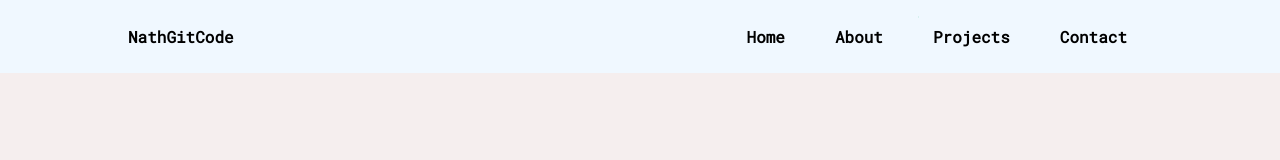
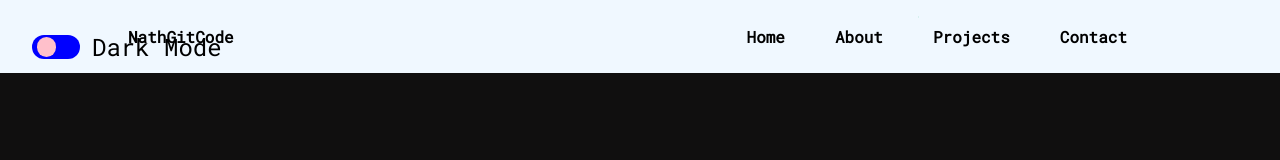
Before and after one commit to NathGitCode/portfoliov2, a React (Create React App) app: page / in a window 1280 px wide. Shown: the top 160 px of the page. Built offline with nearby package versions, Linux system fonts and the light colour scheme; a web font is replaced by a local one.

Commit message:
dark mode function done, needs css

```diff
--- a/src/App.css
+++ b/src/App.css
@@ -1,6 +1,9 @@
 .App {
   text-align: center;
+  background-color: var(background-color);
+  transition: background-color 250ms ease-in-out;
 }
+
 
 
 main div:first-child {
--- a/src/App.js
+++ b/src/App.js
@@ -1,4 +1,4 @@
-import React from "react";
+import React, { useState } from "react";
 import "./App.css";
 import Projects from "./comps/projects/Projects";
 import Info from "./comps/info/Info";
@@ -6,15 +6,18 @@ import NavBar from "./comps/navbar/NavBar";
 import About from "./comps/about/About";
 import Contact from "./comps/contact/Contact";
 import Empty from "./comps/emptydiv/Empty";
+import Wip from "./comps/workingon/Wip";
 
 function App() {
+  const [isDark, setIsDark] = useState(true);
   return (
-    <div className="App">
+    <div className="App" data-theme={isDark ? "dark" : "light"}>
       <Empty />
-      <NavBar />
+      <NavBar setIsDark={setIsDark} isDark={isDark} />
       <Info />
       <About />
       <Projects />
+      <Wip />
       <Contact />
     </div>
   );
--- a/src/comps/about/About.css
+++ b/src/comps/about/About.css
@@ -1,5 +1,5 @@
 .pic {
-    height: 300px;
+    height: 20vw;
     grid-row-start: 1;
     margin-right: 20px;
 }
@@ -14,11 +14,13 @@
 
 #aboutme {
     color: brown;
+    text-align: left;
 }
 
 #subhead {
     text-align: left;
 }
+
 
 .aboutme-info {
     text-align: left;
--- a/src/comps/navbar/NavBar.css
+++ b/src/comps/navbar/NavBar.css
@@ -11,6 +11,7 @@
 
 .nav-bar-left {
     padding-left: 10vw;
+    color: black;
 }
 
 
@@ -52,3 +53,45 @@
 .nav-bar-right li:hover a::after {
     transform: translatex(0);
 }
+
+.toggle-container {
+    position: absolute;
+    left: 2em;
+}
+
+.toggle {
+    visibility: hidden;
+}
+
+.toggle+label {
+    display: flex;
+    align-items: center;
+    font-size: 1.5em;
+    cursor: pointer;
+    color: black;
+}
+
+.toggle+label::before {
+    content: "";
+    height: 1em;
+    width: 2em;
+    border-radius: 1em;
+    background-color: blue;
+    margin-right: 0.5em;
+    transition: background-color 250ms ease-in-out;
+}
+
+.toggle+label::after {
+    content: "";
+    height: 0.8em;
+    width: 0.8em;
+    border-radius: 1em;
+    background-color: pink;
+    position: absolute;
+    left: 0.2em;
+    transition: background-color 250ms ease-in-out, transform 250ms ease-in-out;
+}
+
+.toggle:checked+label::after {
+    transform: translateX(100%);
+}
--- a/src/comps/navbar/NavBar.js
+++ b/src/comps/navbar/NavBar.js
@@ -1,11 +1,20 @@
 import React from "react";
 import "./NavBar.css";
 
-const NavBar = () => {
+const NavBar = ({ setIsDark, isDark }) => {
   return (
     <nav className="navbar">
       <div className="nav-bar-left">
         <h4>NathGitCode</h4>
+      </div>
+      <div className="toggle-container">
+        <input
+          type="checkbox"
+          id="check"
+          className="toggle"
+          onChange={() => setIsDark(!isDark)}
+        />
+        <label htmlFor="check">Dark Mode</label>
       </div>
       <ul className="nav-bar-right">
         <li>
--- a/src/comps/projects/Projects.css
+++ b/src/comps/projects/Projects.css
@@ -88,7 +88,6 @@
 
 .git-live a {
     text-decoration: none;
-    color: black;
 }
 
 .gitproj:hover {
--- a/src/comps/projects/Projects.js
+++ b/src/comps/projects/Projects.js
@@ -19,7 +19,7 @@ const Projects = () => {
         <div className="proj-item-1">
           <h4>Instagram like website</h4>
           <p>
-            Similair to Instagram where you can share photos with other users
+            Similar to Instagram where you can share photos with other users
           </p>
           <h5>Features</h5>
           <ul>
@@ -62,7 +62,7 @@ const Projects = () => {
 
         {/* cats4lyf */}
         <div className="proj-item-2">
-          <h4>Cats Ecommerce</h4>
+          <h4>Cats E-commerce</h4>
           <p>Buy cats online utilizing random cats from an API</p>
           <h5>Features</h5>
           <ul>
--- /dev/null
+++ b/src/comps/workingon/Wip.css
@@ -0,0 +1,19 @@
+.wip-container {
+    display: grid;
+    grid-template-columns: auto auto auto;
+    justify-content: center;
+    row-gap: 50px;
+    column-gap: 25px;
+    border: 2px solid red;
+    padding-top: 10%;
+    padding-bottom: 10%;
+}
+
+.wip-text {
+    text-align: left;
+    width: 45vw;
+}
+
+#codingwip {
+    width: 20vw;
+}
--- /dev/null
+++ b/src/comps/workingon/Wip.js
@@ -0,0 +1,55 @@
+import React from "react";
+import "./Wip.css";
+import githublogo from "../info/assets/github-mark.svg";
+import external from "../projects/assets/512px-External_link_font_awesome.svg.png";
+import codingwip from "./assets/codeingwip.jpg";
+
+const Wip = () => {
+  return (
+    <div className="wip-container">
+      <img id="codingwip" src={codingwip} alt="wip" />
+      <div>
+        <header>
+          <h4 id="aboutme">WORK IN PROGRESS</h4>
+          <h5 id="subhead">What am i currently working on?</h5>{" "}
+        </header>
+        <div className="wip-text">
+          <p>Follow along on my creation of a weather app!</p>
+          <p>
+            I am creating this project out of personal need, because the native
+            windows Weather App is full of adverts and the website version take
+            too much ram
+          </p>
+          <p>
+            Please check the dev branch as the published version will be behind
+            a few commits
+          </p>
+          <div className="git-live">
+            <a
+              href="https://github.com/NathGitCode/Weatherapp"
+              target="_blank"
+              rel="noreferrer"
+            >
+              <div className="gitproj">
+                <p className="projtext">Code</p>
+                <img src={githublogo} alt="githublogo"></img>
+              </div>
+            </a>
+            <a
+              href="https://weatherapp-six-delta.vercel.app/"
+              target="_blank"
+              rel="noreferrer"
+            >
+              <div className="demoproj">
+                <p className="projtext">Live Demo</p>
+                <img src={external} alt="external"></img>
+              </div>
+            </a>
+          </div>
+        </div>
+      </div>
+    </div>
+  );
+};
+
+export default Wip;
--- a/src/index.css
+++ b/src/index.css
@@ -1,17 +1,6 @@
 @import url('https://fonts.googleapis.com/css2?family=Hind:wght@500&family=Montserrat:wght@500&family=Oswald&family=Playpen+Sans&family=Roboto&display=swap');
 @import url('https://fonts.googleapis.com/css2?family=Hind:wght@500&family=Montserrat:wght@500&family=Oswald&family=Playpen+Sans&family=Roboto&family=Roboto+Mono&display=swap');
 
-
-/* body {
-  margin: 0;
-  font-family: 'Hind', sans-serif;
-  font-family: 'Montserrat', sans-serif;
-  font-family: 'Oswald', sans-serif;
-  font-family: 'Playpen Sans', cursive;
-  font-family: 'Roboto', sans-serif;
-  font-size: 20px;
-  background-color: whitesmoke;
-} */
 
 body {
   margin: 0;
@@ -22,5 +11,15 @@ body {
   font-family: 'Roboto', sans-serif;
   font-family: 'Roboto Mono', monospace;
   /* background-color: whitesmoke; */
+
+}
+
+:root {
   background-color: rgb(245, 238, 238);
+  color: black
 }
+
+[data-theme="dark"] {
+  background-color: rgb(16, 15, 15);
+  color: white;
+}
```
Also changed, not shown: src/comps/workingon/assets/codeingwip.jpg (added).
